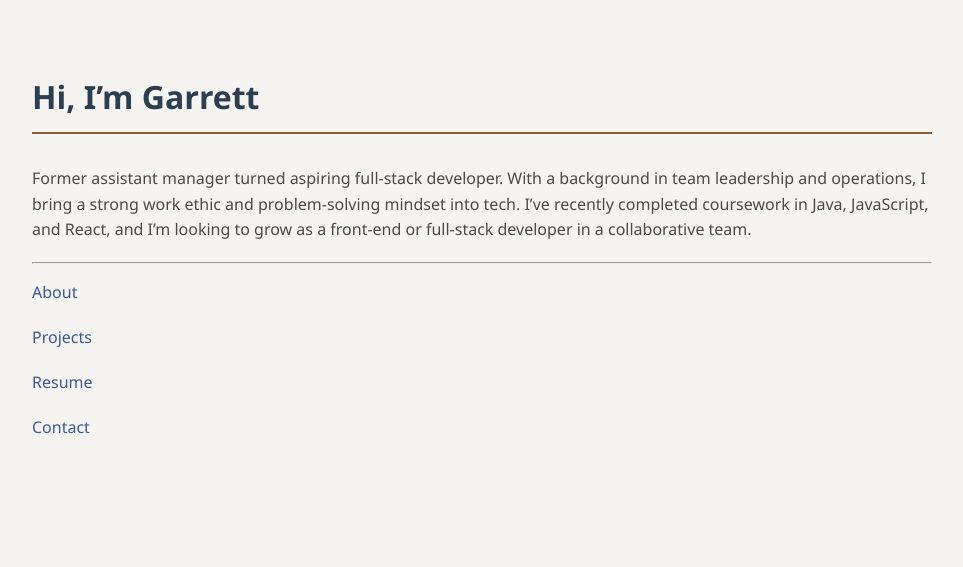
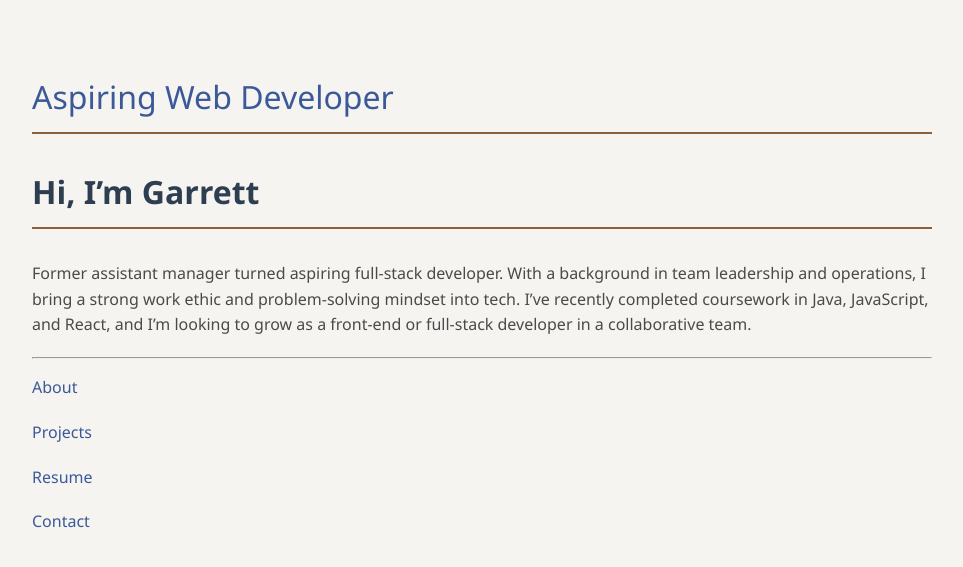
Before and after one commit to shoulansi/shoulansi.github.io, a Jekyll site: the page built from homepage.md, in a window 1280 px wide. Shown: the top 567 px of the page, without its empty margins (158-1121 px from the left). Built offline with Jekyll 4.4.1, drawn with Linux system fonts in a browser that asks for light colours.

Commit message:
Update page.html

```diff
--- a/_layouts/page.html
+++ b/_layouts/page.html
@@ -7,6 +7,12 @@
   <link rel="stylesheet" href="{{ '/styles.css' | relative_url }}">
 </head>
 <body>
-  {{ content }}
+  <header>
+    <h1><a href="{{ '/' | relative_url }}">{{ site.title }}</a></h1>
+  </header>
+
+  <main>
+    {{ content }}
+  </main>
 </body>
 </html>
```
